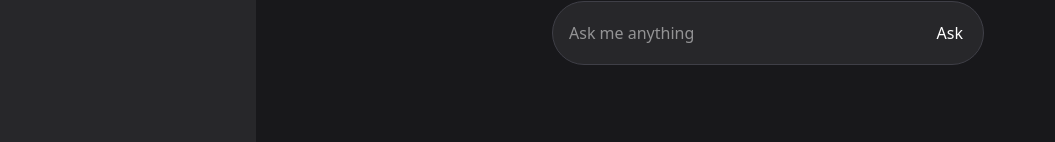
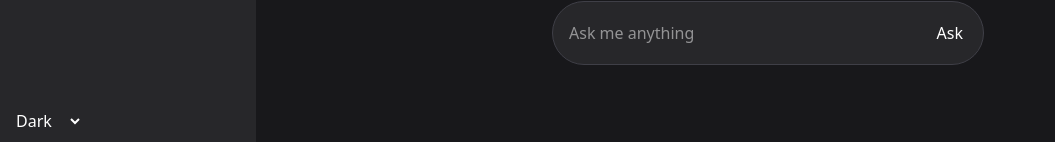
Before and after one commit to RutujaBhojane/react-ai-tool, a React (Vite) app: page / in a window 1280 px wide. Shown: the part 655-797 px from the top of the page, without its empty margins (0-1055 px from the left). Built offline with nearby package versions, Linux system fonts and the light colour scheme.

Commit message:
Configured Dark & Light mode

```diff
--- a/index.html
+++ b/index.html
@@ -1,12 +1,12 @@
 <!doctype html>
-<html lang="en">
+<html lang="en" class="dark">
   <head>
     <meta charset="UTF-8" />
     <link rel="icon" type="image/svg+xml" href="/vite.svg" />
     <meta name="viewport" content="width=device-width, initial-scale=1.0" />
     <title>Vite + React</title>
   </head>
-  <body class="bg-zinc-900 h-screen">
+  <body class="dark:bg-zinc-900 bg-amber-100 h-screen">
     <div id="root"></div>
     <script type="module" src="/src/main.jsx"></script>
   </body>
--- a/src/App.jsx
+++ b/src/App.jsx
@@ -77,8 +77,27 @@ function App() {
     askQuestion();
   }, [selectedHistory]);
 
+  // Dark mode toggle feature
+  const [darkMode, setDarkMode] = useState("dark");
+  useEffect(() => {
+    console.log(darkMode);
+    if (darkMode === "dark") {
+      document.documentElement.classList.add("dark");
+    } else {
+      document.documentElement.classList.remove("dark");
+    }
+  }, [darkMode]);
+
   return (
+    <div className={darkMode ==="dark" ? "dark" : "Light"}>
       <div className="grid grid-cols-5 h-screen text-center">
+        <select
+          onChange={(event) => setDarkMode(event.target.value)}
+          className="fixed dark:text-white text-black bottom-0 p-3 dark:bg-zinc-800 bg-red-100"
+        >
+          <option value="dark">Dark</option>
+          <option value="light">Light</option>
+        </select>
         <RecentSearch
           recentHistory={recentHistory}
           setRecentHistory={setRecentHistory}
@@ -111,7 +130,7 @@ function App() {
           ) : null}
 
           <div ref={scrollToAns} className="container flex-1 overflow-auto">
-          <div className="text-zinc-300">
+            <div className="dark:text-zinc-300 text-zinc-900">
               <ul>
                 {result.map((item, index) => (
                   <QueAns key={index} item={item} index={index} />
@@ -119,7 +138,7 @@ function App() {
               </ul>
             </div>
           </div>
-        <div className="bg-zinc-800 w-1/2 p-1 pr-5 text-white m-auto rounded-4xl border border-zinc-700 flex h-16">
+          <div className="dark:bg-zinc-800 bg-red-100 w-1/2 p-1 pr-5 dark:text-white text-zinc-800 m-auto rounded-4xl border border-zinc-700 flex h-16">
             <input
               value={question}
               onKeyDown={isEnter}
@@ -132,6 +151,7 @@ function App() {
           </div>
         </div>
       </div>
+    </div>
   );
 }
 
--- a/src/components/QueAns.jsx
+++ b/src/components/QueAns.jsx
@@ -10,7 +10,7 @@ const QueAns = ({ item, index }) => {
         {item.type === "q" ? (
           <li
             key={index + Math.random()}
-            className="text-right p-1 border-8 bg-zinc-700 border-zinc-700 rounded-tl-3xl rounded-br-3xl rounded-bl-3xl w-fit"
+            className="text-right p-1 border-8 dark:bg-zinc-700  dark:border-zinc-700 bg-red-100 border-red-100 rounded-tl-3xl rounded-br-3xl rounded-bl-3xl w-fit"
           >
             <Answers
               ans={item.text}
--- a/src/components/RecentSearch.jsx
+++ b/src/components/RecentSearch.jsx
@@ -9,8 +9,8 @@ const RecentSearch = ({
   };
   return (
     <>
-      <div className="col-span-1 bg-zinc-800 pt-3">
-        <h1 className="text-xl text-white flex text-center justify-center">
+      <div className="col-span-1 dark:bg-zinc-800 bg-red-100 pt-3">
+        <h1 className="text-xl dark:text-white text-black flex text-center justify-center">
           <span>Recent Search</span>
           <button onClick={clearHistory} className="cursor-pointer ml-2">
             <svg
@@ -30,7 +30,7 @@ const RecentSearch = ({
               <li
                 key={index}
                 onClick={() => setSelectedHistory(item)}
-                className="px-4 pl-4 truncate text-zinc-400 text-lg cursor-pointer hover:bg-zinc-700 hover:text-zinc-200"
+                className="px-4 pl-4 truncate dark:text-zinc-400 text-zinc-700 text-lg cursor-pointer dark:hover:bg-zinc-700 dark:hover:text-zinc-200 hover:bg-red-200 hover:text-zinc-900"
               >
                 {item}
               </li>
--- a/src/index.css
+++ b/src/index.css
@@ -1 +1,2 @@
 @import "tailwindcss";
+@custom-variant dark (&:where(.dark, .dark *));
```
Lines whose indentation alone changed are shown as unchanged.
